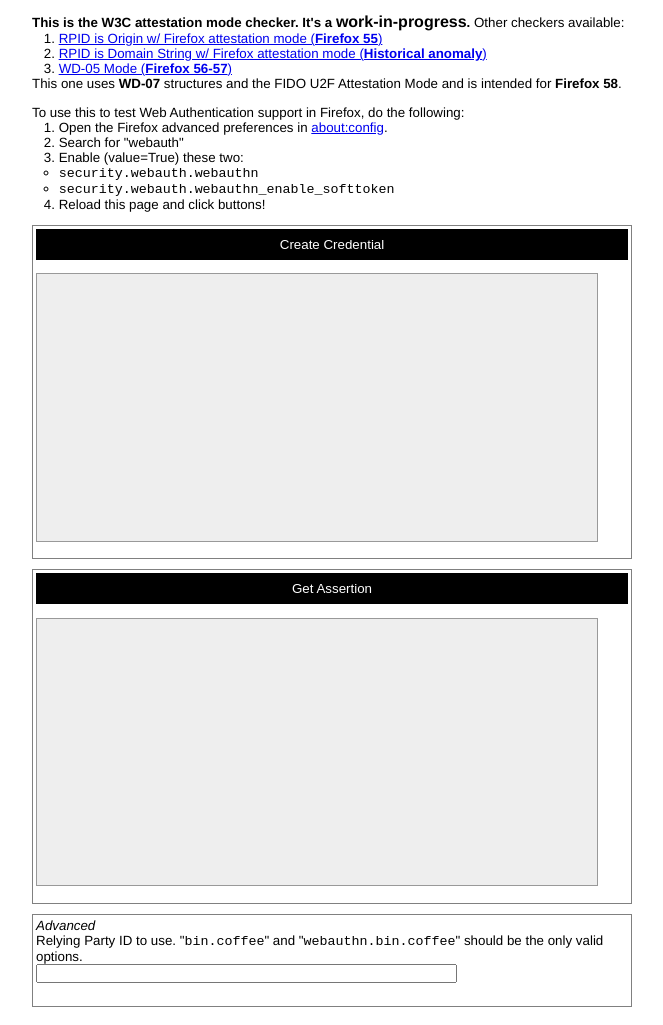
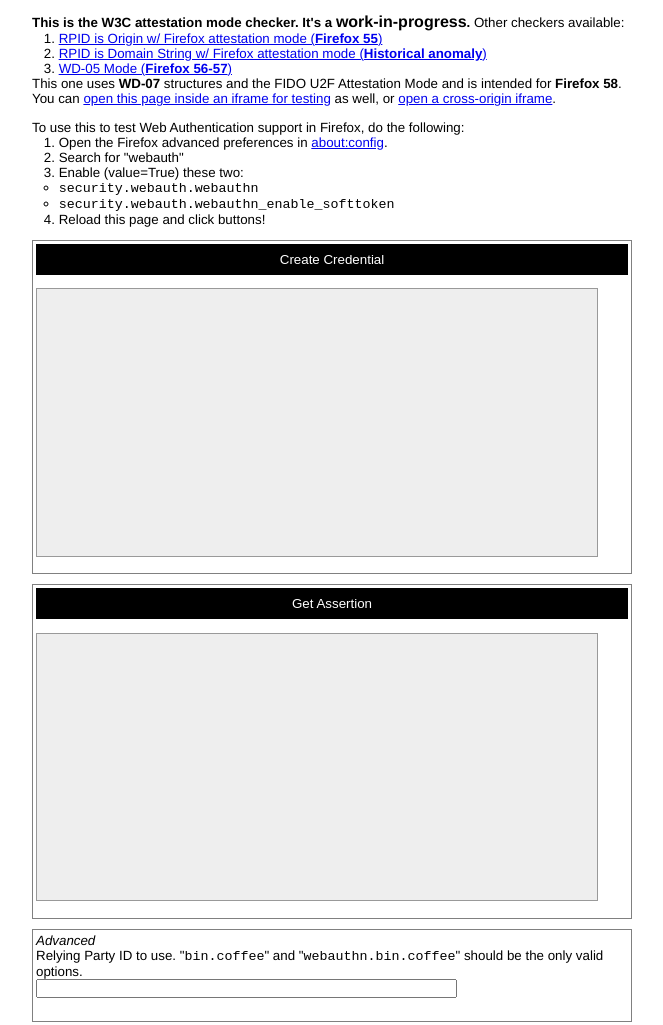
Before and after one commit to jcjones/webauthn.bin.coffee, a plain HTML site: page index.html in a window 1280 px wide. Shown: the whole page, without its empty margins (308-971 px from the left). Drawn offline with nearby package versions, Linux system fonts and the light colour scheme.

Commit message:
Add iframe tests

```diff
--- a/index.html
+++ b/index.html
@@ -105,6 +105,7 @@
    <li><a href="/wd-05">WD-05 Mode (<strong>Firefox 56-57</strong>)</a></li>
   </ol>
   <p>This one uses <strong>WD-07</strong> structures and the FIDO U2F Attestation Mode and is intended for <strong>Firefox 58</strong>.</p>
+  <p>You can <a href="/iframe.html">open this page inside an iframe for testing</a> as well, or <a href="https://u2f.bin.coffee/iframe-webauthn.html">open a cross-origin iframe</a>.</p>
  </div>
  <div class="row">
   <p>To use this to test Web Authentication support in Firefox, do the following:</p>
```
Also changed, not shown: iframe.html (added, +5 -0 lines).
